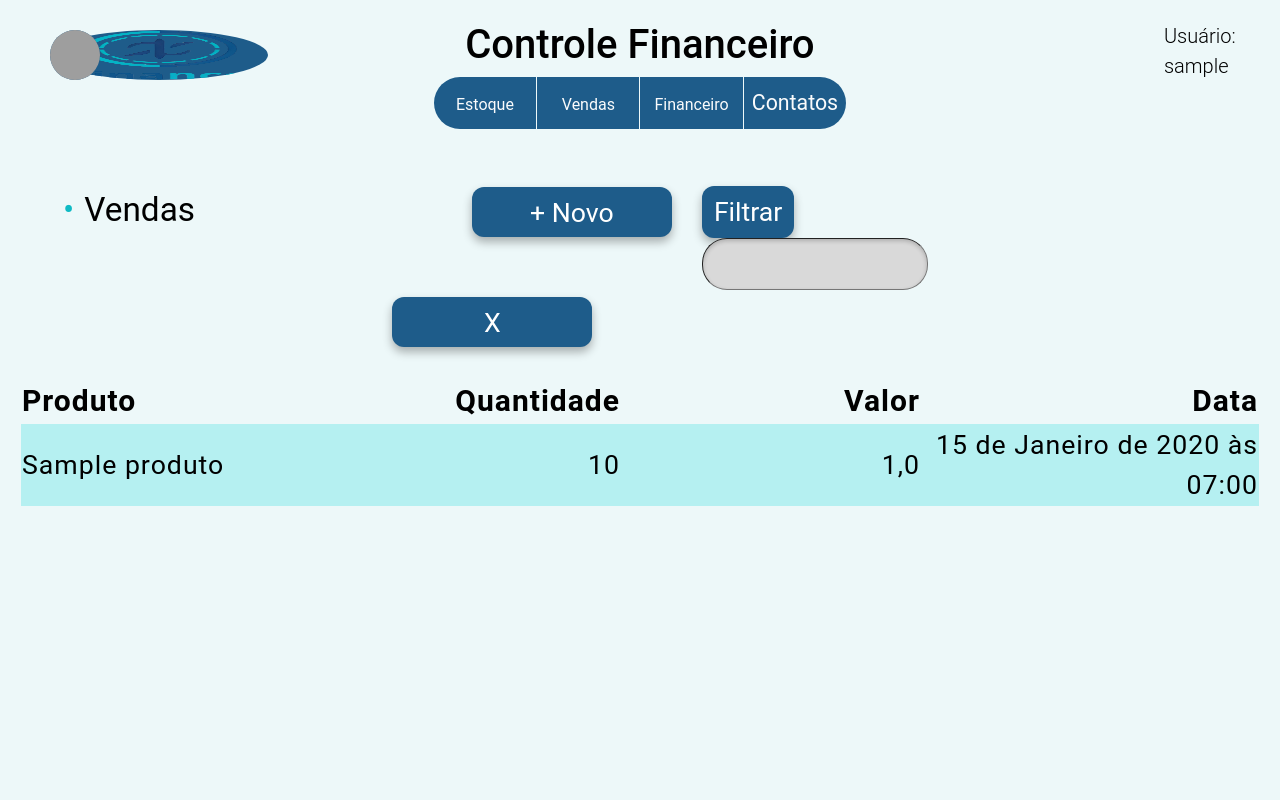
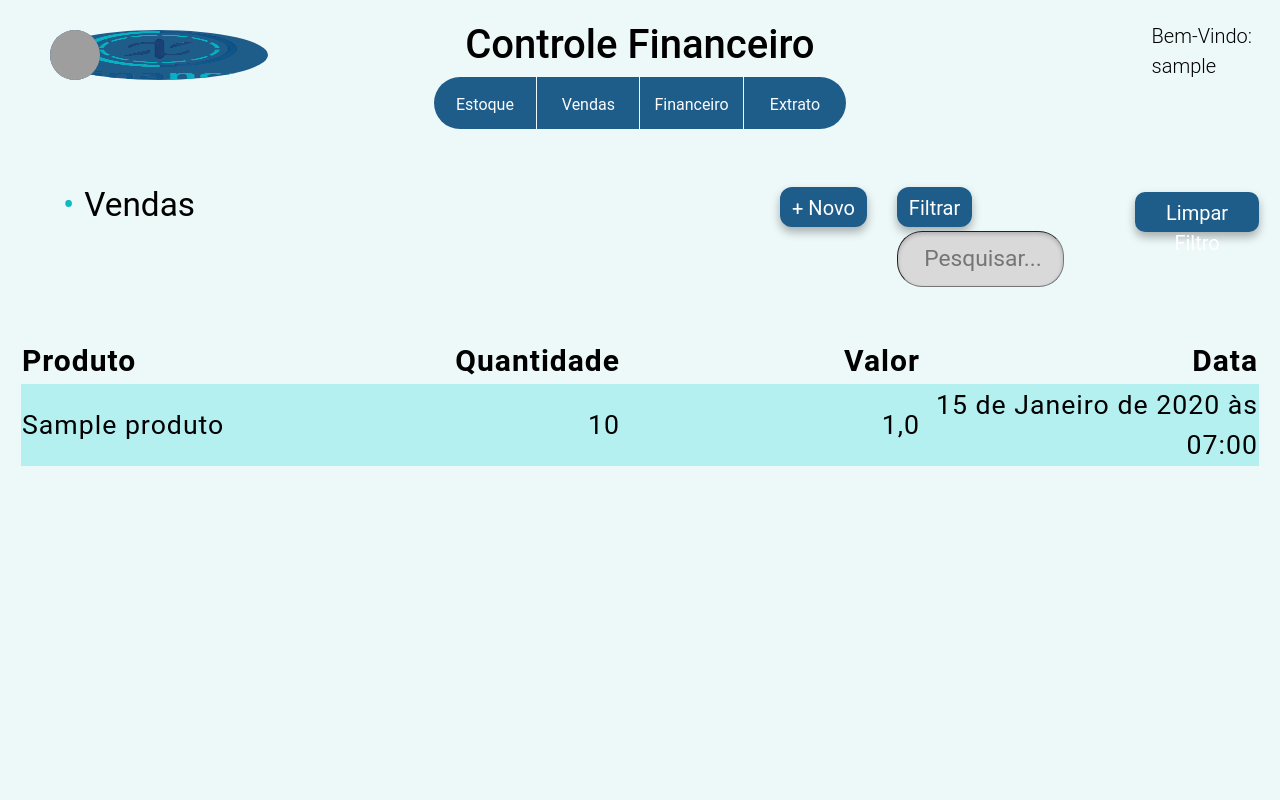
Before and after one commit to PedroAlves05/Finance, a Django app: page /financeiro/vendas/ in a window 1280 px wide. Run offline with Django 5.2, Linux system fonts and the light colour scheme; a user stored in the database is signed in; tables that the repository leaves empty hold one stand-in row (values such as "Sample post"); grey boxes are pictures that could not be loaded.

Commit message:
Cabeçalho Terminado

```diff
--- a/financeiro/templates/vendas.html
+++ b/financeiro/templates/vendas.html
@@ -36,7 +36,7 @@
                         <a href="{% url 'relatorio' %}"><span>Financeiro</span></a>
                     </div>
                     <div class="bordaFim">
-                        <span>Contatos</span>
+                        <a href="{%url 'extrato' %}"><span>Extrato</span></a>
                     </div>
                 </nav>
             </div>
@@ -52,7 +52,7 @@
                 </div>
                 {% else %}
                 <div class="textoLogin">
-                    <p>Usuário: {{usuario}}</p>
+                    <p>Bem-Vindo: {{usuario}}</p>
                 </div>
                 {% endif %}
             </div>
@@ -84,13 +84,14 @@
                     <form action="{% url 'vendas' %}" method="POST">{% csrf_token %}
                         <button  class="btn btn-primary" >Filtrar</button>
 
-                        <input type="text" name="filtrar_produto">
+                        <input type="text" name="filtrar_produto" placeholder="  Pesquisar...">
                     </form>
                 </div>
-                <div>
-                   <a href="{% url 'vendas' %}"> <button class="btn btn-primary">X</button></a>
-                </div>
+
             </div>
+            <div class="limparFiltro">
+                <a href="{% url 'vendas' %}"> <button class="btn btn-primary" >Limpar Filtro</button></a>
+             </div>
 
         </div>
 
--- a/templates/static/financeiro/CSS/cabecalho.css
+++ b/templates/static/financeiro/CSS/cabecalho.css
@@ -56,8 +56,9 @@ span {
 
 .login {
   display: grid;
-  grid-template-columns: 64% 13% 22%;
+  grid-template-columns: 64% 10% 25%;
 }
+
 .imageLogin {
   width: 50px;
   height: 50px;
@@ -69,9 +70,11 @@ a {
 
 .conteiner {
   display: grid;
-  grid-template-columns: 10% 20% 50% 20%;
-  margin-top: 35px;
+  grid-template-columns: 5% 30% 55% 10%;
+  margin-top: 30px;
   font-size: 25pt;
+  margin-bottom: 50px;
+  height: auto !important;
 }
 .conteiner input {
   width: 70%;
@@ -95,7 +98,7 @@ ul li::before {
 
 .add {
   display: grid;
-  grid-template-columns: 50% 50%;
+  grid-template-columns: 65% 35%;
 }
 
 .add button {
@@ -110,13 +113,37 @@ ul li::before {
   align-content: right !important;
 }
 .filtrar button {
-  height: 52px;
+  height: auto;
   width: auto;
   text-align: center !important;
   align-items: center !important;
 }
 
 .filtrar input {
-  width: 73%;
-  height: 52px;
+  width: 70%;
+  height: auto;
+  justify-self: end;
+  font-size: 17.1pt;
 }
+
+.limparFiltro button{
+  background-color: #1e5c8a !important;
+  border: none !important;
+  height: auto;
+  width: 100%;
+  font-size: 20pt;
+  border-radius: 10px !important;
+}
+.bordaInicio, .bordaMeio, .bordaFim, button{
+  background-color: #1e5c8a !important;
+}
+
+.bordaInicio:hover, .bordaMeio:hover, .bordaFim:hover, button:hover{
+  background-color: #17496e !important;
+}
+
+.conteiner button{
+  height: 40px;
+  width: auto;
+  font-size: 15pt;
+}
```
